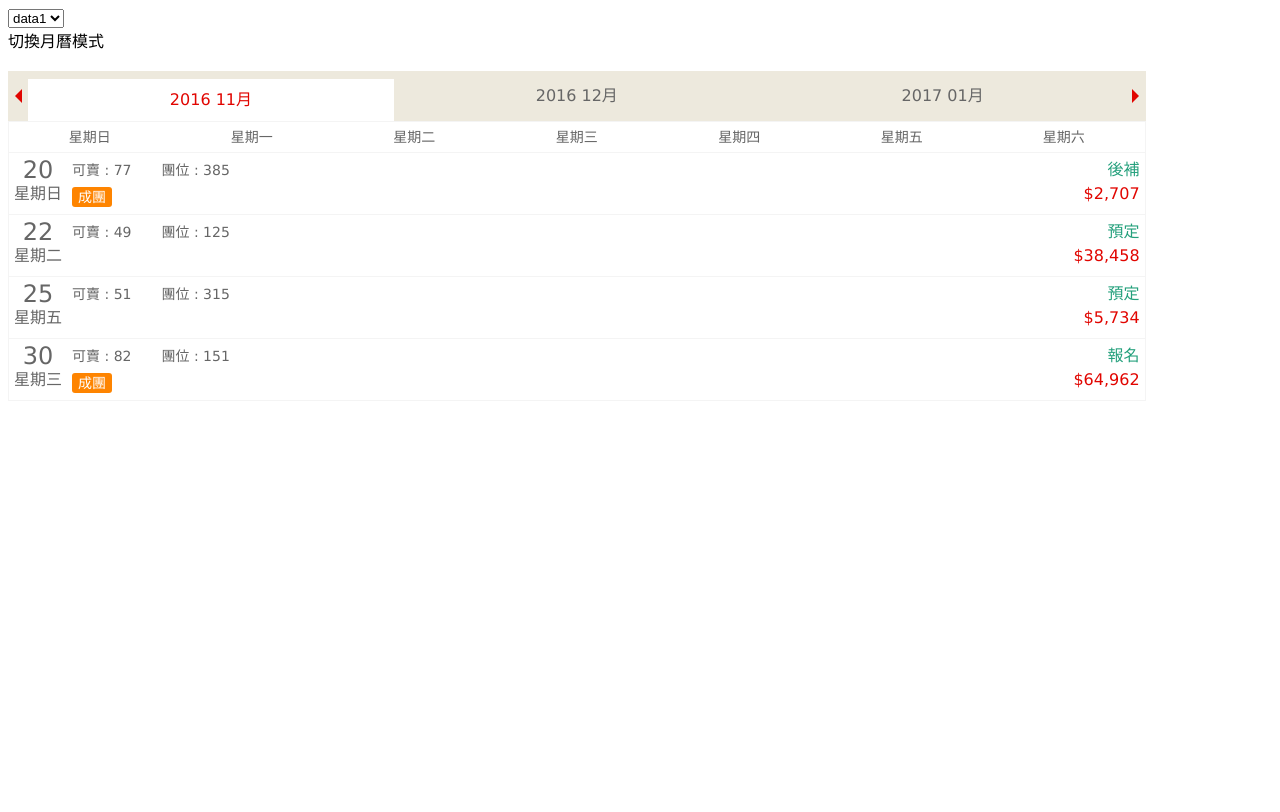
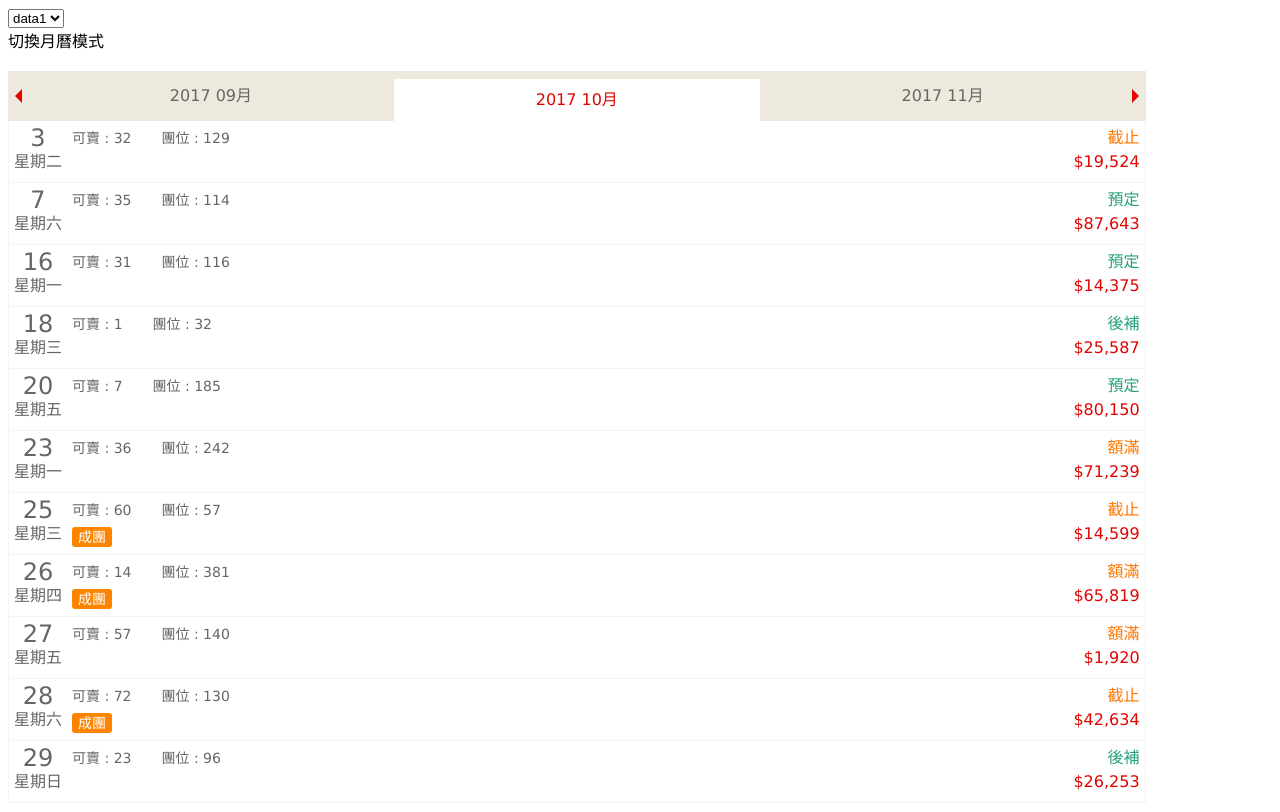
Before and after one commit to Jian-Kai/Calendar, a React (Create React App) app: page / in a window 1280 px wide. Built offline with nearby package versions, Linux system fonts and the light colour scheme.

Commit message:
final versoion

```diff
--- a/src/App.js
+++ b/src/App.js
@@ -78,7 +78,7 @@ const App = () => {
     }
 
     const option = {
-        initYearMonth: '',
+        initYearMonth: '201710',
         dataKeySetting: {
             // 保證出團
             'guaranteed': 'certain',
@@ -111,15 +111,20 @@ const App = () => {
 
     const inputEl = useRef(null);
 
-    const pushDate = (input, YM) =>{
+    const pushDate = (input, YM) => {
         console.log(input);
         let temp = []
-        for(let i in input){
-            for(let j = 0; j < input[i].length; j++)
+        for (let i in input) {
+            for (let j = 0; j < input[i].length; j++)
                 temp.push(input[i][j])
         }
         setData(temp);
         console.log(data);
+    }
+
+    const resetDate = (input) => {
+
+        setData(input);
     }
 
     return (
@@ -128,7 +133,16 @@ const App = () => {
             <Switch mode={mode} modeChange={modeChange} />
             <br />
             {
-                (data.length > 0) ? <Calendar date={date} pushDate={pushDate} month={month} option={option} mode={mode} width={size} modeChange={modeChange} ref={inputEl} /> : ''
+                (data.length > 0) ?
+                <Calendar date={date}
+                    pushDate={pushDate}
+                    resetDate={resetDate}
+                    month={month}
+                    option={option}
+                    mode={mode}
+                    width={size}
+                    modeChange={modeChange}
+                    ref={inputEl} /> : ''
             }
         </div>)
 }
--- a/src/Calendar.js
+++ b/src/Calendar.js
@@ -5,7 +5,7 @@ import Day from './Day/Day';
 import Dates from './Dates/Dates';
 
 const Calendar = (props, ref) => {
-    const { date, month, option, mode, width, modeChange, pushDate } = props;
+    const { date, month, option, mode, width, modeChange, pushDate, resetDate } = props;
     // console.log(option.initYearMonth)
     let page = month.indexOf(option.initYearMonth);
     if (page === -1) {
@@ -29,7 +29,7 @@ const Calendar = (props, ref) => {
         } else if (page === 0) {
             cur = 0; foc = 0
         } else {
-            cur = page; foc = 1;
+            cur = page - 1; foc = 1;
         }
     }
 
@@ -77,8 +77,10 @@ const Calendar = (props, ref) => {
                 break;
             case 1:
                 console.log('next')
-                if (id < 1)
-                    setFocus(id + value)
+                if (id < 1) {
+                    if (id + current < month.length - 1)
+                        setFocus(id + value)
+                }
                 else {
                     moveMon(value);
                     current + 2 === month.length - 1 ? setFocus(2) : setFocus(1);
@@ -131,6 +133,7 @@ const Calendar = (props, ref) => {
     //console.log(date[month[current + focus]])
 
     // const inputRef = useRef(ref);
+    // handle module method
     useImperativeHandle(ref, () => ({
         nextMonth: () => {
             clickMon(1, focus);
@@ -144,26 +147,41 @@ const Calendar = (props, ref) => {
             modeChange();
             return;
         },
-        inputData: () => {
-            const input = [{
+        inputData: (input) => {
+            for (let i = 0; i < input.length; i++) {
+                input[i].new = true;
+                const newYM = moment(input[i].date).format('YYYYMM');
+                //console.log(input.date)
+                date[newYM].push(input[i]);
+                pushDate(date, newYM);
+            }
+            return;
+        },
+        resetDate: (input) => {
+            resetDate([{
+                "guaranteed": true, // {boolean}
+                "date": "2016/11/22", // {string} YYYY/MM/DD
+                "price": "234567", // {string|number} XXXXXX | 近期上架
+                "availableVancancy": 0, // {number}
+                "totalVacnacy": 20, // {number}
+                "status": "報名" // {string} 報名 | 後補 | 預定 | 截止 | 額滿 | 關團
+            }, {
                 "guaranteed": true, // {boolean}
                 "date": "2016/11/20", // {string} YYYY/MM/DD
                 "price": "234567", // {string|number} XXXXXX | 近期上架
                 "availableVancancy": 0, // {number}
                 "totalVacnacy": 20, // {number}
                 "status": "報名" // {string} 報名 | 後補 | 預定 | 截止 | 額滿 | 關團
-            }];
-            const newYM = moment(input[0].date).format('YYYYMM');
-            //console.log(input.date)
-            date[newYM].push(input[0]);
-            pushDate(date, newYM);
-            return;
+            }, ])
         }
     }));
 
     return <div >
         <Month width={width} current={current} focus={focus} month={month} clickMon={clickMon} option={option} />
-        <Day width={width} />
+        {
+            (mode)? <Day width={width} /> : ''
+        }
+
         <Dates mode={mode} width={width} data={date[month[current + focus]]} arr={arr} clickDate={clickDate} option={option} />
     </div>
 }
--- a/src/Dates/Dates.js
+++ b/src/Dates/Dates.js
@@ -14,6 +14,7 @@ const Dates = ({ mode, width, data, arr, clickDate, option }) => {
     let calendarArr = [];
     for (let i = 0; i < thisMon.length; i++) {
         let found = calendarArr.find((trip) => trip.date === thisMon[i].date);
+        console.log(thisMon[i])
         if (!found)
             calendarArr.push({
                 "guaranteed": thisMon[i].guaranteed || thisMon[i][option.dataKeySetting.guaranteed],
@@ -25,7 +26,18 @@ const Dates = ({ mode, width, data, arr, clickDate, option }) => {
             })
         else {
             let index = calendarArr.indexOf(found);
-            if (thisMon[i][option.dataKeySetting.price] < found[option.dataKeySetting.price])
+            if (thisMon[i].new === undefined) {
+                if (thisMon[i][option.dataKeySetting.price] < found[option.dataKeySetting.price])
+                    calendarArr[index] = {
+                        "guaranteed": thisMon[i].guaranteed || thisMon[i][option.dataKeySetting.guaranteed],
+                        "date": thisMon[i].date,
+                        "price": thisMon[i].price || thisMon[i][option.dataKeySetting.price],
+                        "availableVancancy": thisMon[i].availableVancancy || thisMon[i][option.dataKeySetting.availableVancancy],
+                        "totalVacnacy": thisMon[i].totalVacnacy || thisMon[i][option.dataKeySetting.totalVacnacy],
+                        "status": thisMon[i].status || thisMon[i][option.dataKeySetting.status]
+                    }
+            }
+            else
                 calendarArr[index] = {
                     "guaranteed": thisMon[i].guaranteed || thisMon[i][option.dataKeySetting.guaranteed],
                     "date": thisMon[i].date,
--- a/src/Month/Month.js
+++ b/src/Month/Month.js
@@ -17,6 +17,8 @@ const Month = ({ width, current, focus, month, clickMon }) => {
                         const style = {
                             width: thewidth,
                         }
+                        if (li !== undefined) {
+
                             let tab_class = (focus === index) ? 'tab now' : 'tab';
                             // console.log(li)
                             let Y = li.slice(0, 4);
@@ -28,6 +30,14 @@ const Month = ({ width, current, focus, month, clickMon }) => {
                                     </span>
                                 </a>
                             </li>
+                        }
+                        return <li key={index} className='tab' style={style} >
+                                <a>
+                                    <span>
+                                    </span>
+                                </a>
+                            </li>
+
                     })
                 }
             </ul>
```
Lines whose indentation alone changed are shown as unchanged.
